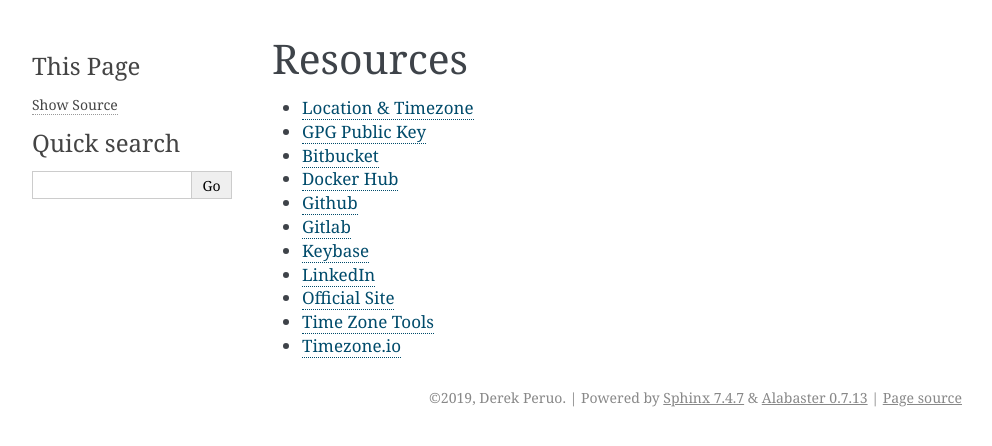
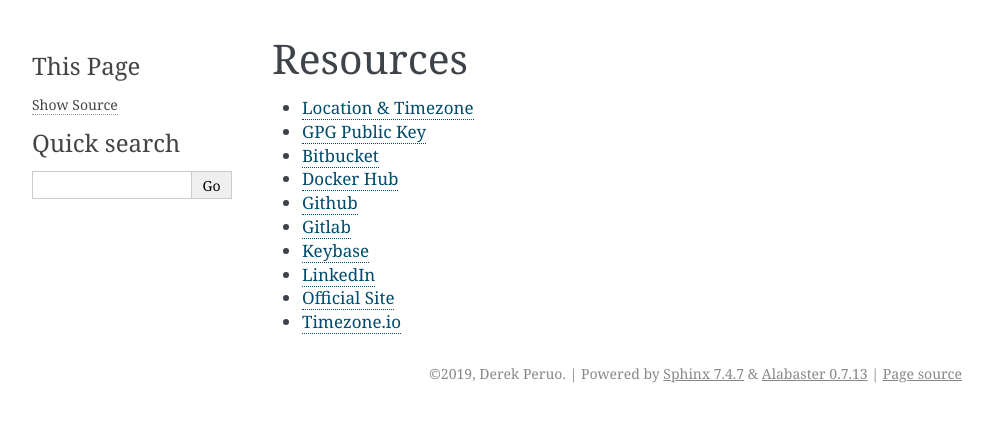
Before and after one commit to dperuo/about-me, a Sphinx documentation site: the page built from docs/sections/resources.rst, in a window 1280 px wide. Shown: the top 446 px of the page, without its empty margins (148-1140 px from the left). Built offline with Sphinx 7.4.7, drawn with Linux system fonts in a browser that asks for light colours; pages that are not in the unit, such as notebooks, are missing from menus.

Commit message:
feat: 🎸 Remove 'Time Zone Tools' from Resource list

```diff
--- a/docs/sections/resources.rst
+++ b/docs/sections/resources.rst
@@ -5,17 +5,15 @@
     :titlesonly:
 
     Basic Info <basic-info>
-    Handbook <handbook>
-    Playbook <playbook>
-    Skills List <skills-list>
-    Time Zone Map <timezones>
-
     Bitbucket <https://bitbucket.org/dperuo>
     Docker Hub<https://hub.docker.com/u/dperuo>
     Github <https://github.com/dperuo>
     Gitlab <https://gitlab.com/dperuo>
+    Handbook <handbook>
     Keybase <https://keybase.io/derekperuo>
     LinkedIn <https://www.linkedin.com/in/derekperuo/>
     Official Site <http://derekperuo.net>
-    Time Zone Tools <http://bit.ly/dp-tzt>
+    Playbook <playbook>
+    Skills List <skills-list>
+    Time Zone Map <timezones>
     Timezone.io <https://timezone.io/people/5ad9fb24692c6f23d94646eb>
```
